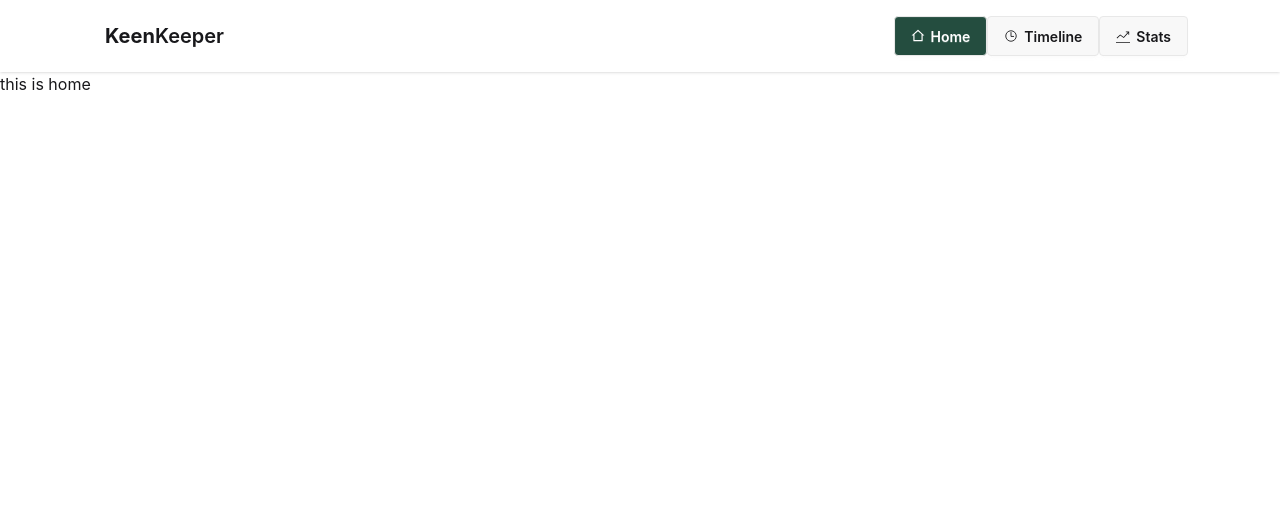
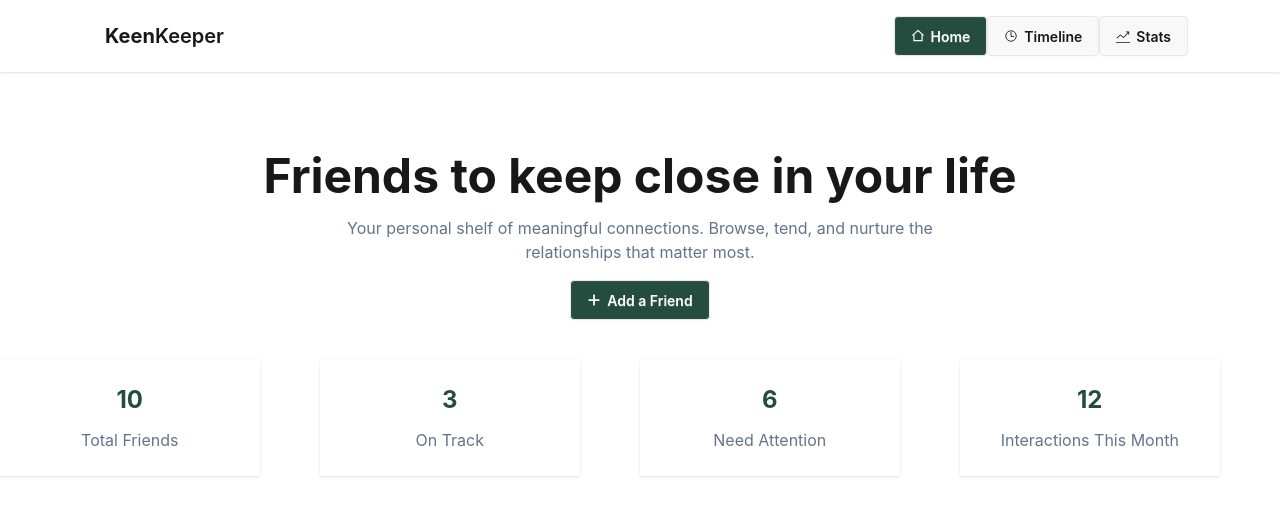
Before and after one commit to Hridrita/keen-keeper, a React (Vite) app: page / in a window 1280 px wide. Shown: the top 516 px of the page. Built offline with nearby package versions, Linux system fonts and the light colour scheme.

Commit message:
completed banner part

```diff
--- a/src/Home/Home.jsx
+++ b/src/Home/Home.jsx
@@ -1,11 +1,49 @@
-import React from 'react';
+import React from "react";
+import { FaPlus } from "react-icons/fa6";
 
 const Home = () => {
-    return (
-        <div>
-            <h2>this is home</h2>
+  return (
+    <div className="container mx-auto my-20">
+      <div>
+        <h2 className="text-center font-bold text-5xl">
+          Friends to keep close in your life
+        </h2>
+        <p className="text-center text-[#64748bFF] my-4">
+          Your personal shelf of meaningful connections. Browse, tend, and
+          nurture the
+          <br />
+          relationships that matter most.
+        </p>
+      </div>
+      <div className="flex justify-center">
+        <button className="btn bg-[#244d3fFF] text-white">
+          <FaPlus /> Add a Friend
+        </button>
+      </div>
+
+      <div className="grid grid-cols-4 my-10">
+        <div  className="bg-base-100 shadow-sm w-[259.5px] text-center p-6 space-y-3">
+          <h2 className="font-bold text-2xl text-[#244D3f]">10</h2>
+          <p className="text-[#64748bFF]">Total Friends</p>
         </div>
-    );
+
+        <div className="bg-base-100 shadow-sm w-[259.5px] text-center p-6 space-y-3">
+          <h2 className="font-bold text-2xl text-[#244D3f]">3</h2>
+          <p className="text-[#64748bFF]">On Track</p>
+        </div>
+
+        <div className="bg-base-100 shadow-sm w-[259.5px] text-center p-6 space-y-3">
+          <h2 className="font-bold text-2xl text-[#244D3f]">6</h2>
+          <p className="text-[#64748bFF]">Need Attention</p>
+        </div>
+
+        <div className="bg-base-100 shadow-sm w-[259.5px] text-center p-6 space-y-3">
+          <h2 className="font-bold text-2xl text-[#244D3f]">12</h2>
+          <p className="text-[#64748bFF]">Interactions This Month</p>
+        </div>
+      </div>
+    </div>
+  );
 };
 
 export default Home;
```
